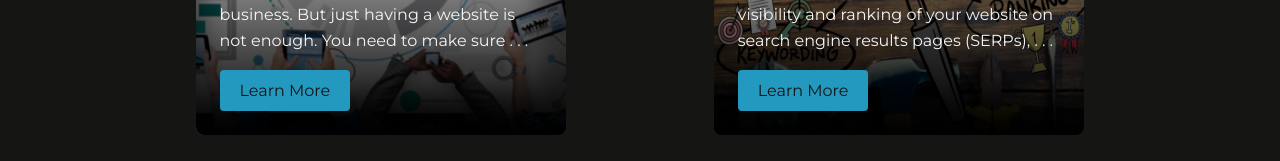
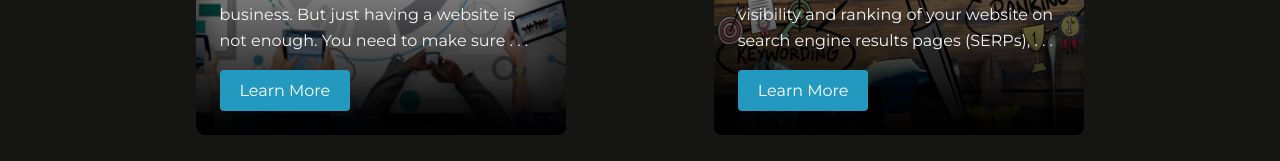
Before and after one commit to Rav1639/gridReputation, a Next.js app: page /blogs-home in a window 1280 px wide. Shown: the part 533-694 px from the top of the page. Built offline with nearby package versions, Linux system fonts and the light colour scheme.

Commit message:
Update blogsHome.module.css

```diff
--- a/styles/blogsHome.module.css
+++ b/styles/blogsHome.module.css
@@ -132,7 +132,7 @@
     cursor: pointer;
     display: inline-block;
     text-decoration: none;
-    color: var(--clr-neutral-900);
+    color: var(--clr-neutral-100);
     background-color: var(--clr-accent-400);
     padding: 0.5em 1.25em;
     border-radius: 0.25em;
@@ -140,6 +140,7 @@
 
 .buttonn:hover,
 .buttonn:focus {
+    color: var(--clr-accent-400);
     background-color: var(--clr-neutral-100);
 }
 
```
